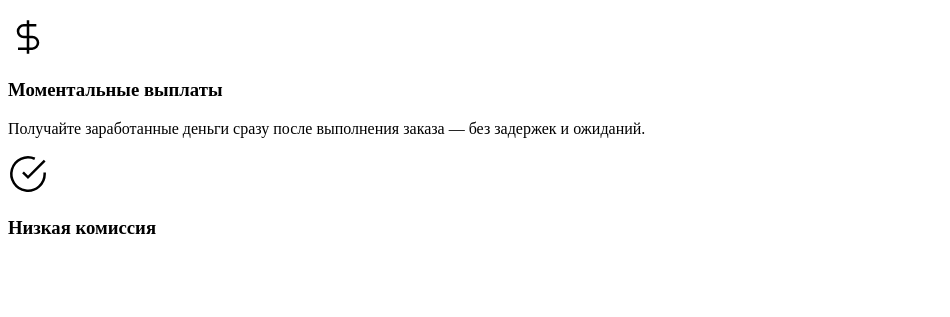
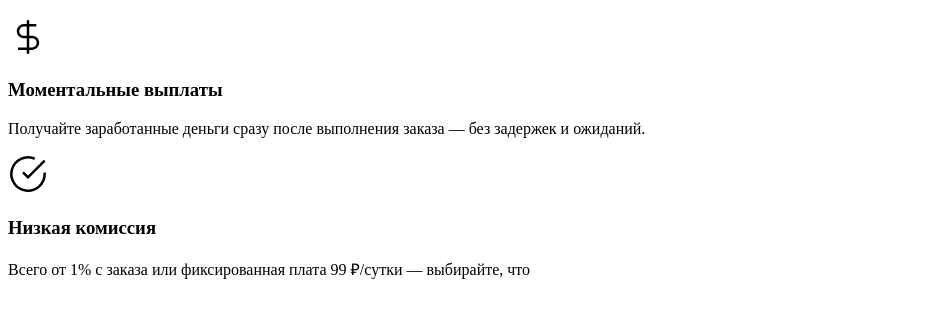
Before and after one commit to ITmTm/ural-go, a plain HTML site: page docs/index.html in a window 1280 px wide. Shown: the part 391-708 px from the top of the page, without its empty margins (0-950 px from the left). Drawn offline with Linux system fonts and the light colour scheme.

Commit message:
creation index.html

```diff
--- a/docs/index.html
+++ b/docs/index.html
@@ -142,6 +142,7 @@
           </svg>
         </div>
         <h3 class="advantage-card__title">Низкая комиссия</h3>
+        <p class="advantage-card__text">Всего от 1% с заказа или фиксированная плата 99 ₽/сутки — выбирайте, что
 
 </body>
 </html>
```
